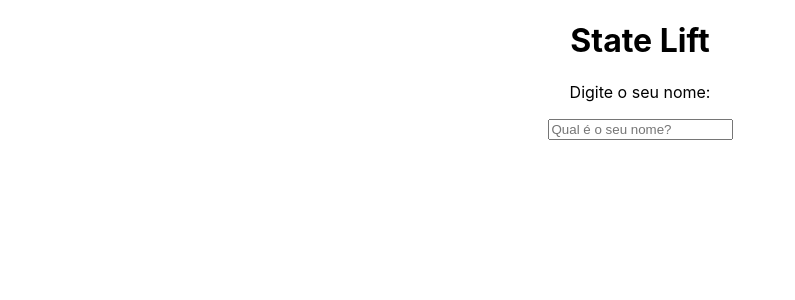
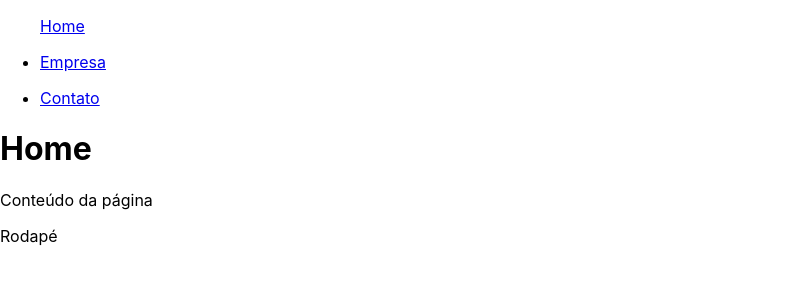
Before and after one commit to AlcindoNeto/react, a React (Create React App) app in the folder ARQUIVOS/meu-projeto/: page / in a window 1280 px wide. Shown: the top 300 px of the page, without its empty margins (0-795 px from the left). Built offline with nearby package versions, Linux system fonts and the light colour scheme.

Commit message:
React routers

```diff
--- a/ARQUIVOS/meu-projeto/package.json
+++ b/ARQUIVOS/meu-projeto/package.json
@@ -8,6 +8,7 @@
     "@testing-library/user-event": "^13.5.0",
     "react": "^18.3.1",
     "react-dom": "^18.3.1",
+    "react-router-dom": "^6.23.0",
     "react-scripts": "5.0.1",
     "web-vitals": "^2.1.4"
   },
--- a/ARQUIVOS/meu-projeto/src/App.jsx
+++ b/ARQUIVOS/meu-projeto/src/App.jsx
@@ -11,11 +11,18 @@ import OutraLista from './components/OutraLista.jsx';
 import { useState } from 'react';
 import SeuNome from './components/SeuNome.jsx';
 import Saudacao from './components/Saudacao.jsx';
+import {BrowserRouter as Router, Routes, Route} from 'react-router-dom'
+import Home from './pages/Home.jsx';
+import Empresa from './pages/Empresa.jsx';
+import Contato from './pages/Contato.jsx';
+import Navbar from './components/layout/Navbar.jsx';
+import Footer from './components/layout/Footer.jsx';
+
 
 
 function App() {
-  const [nome, setNome] = useState()
-  const meusItens = ['React', 'Vue', 'Angular']
+ /*  const [nome, setNome] = useState()
+  const meusItens = ['React', 'Vue', 'Angular'] */
 /*   const name = 'Alce'
   const newName = name.toLocaleUpperCase()
   const nome = 'Joao'
@@ -27,8 +34,17 @@ function App() {
 
 
   return (
-    <div className="App">
-      {/* <h2>Alterando o JSX</h2>
+    <Router>
+      <Navbar/>
+      <Routes>
+          <Route exact path="/" element={<Home />} />
+          <Route path="/contato" element={<Contato />} />
+          <Route path="/empresa" element={<Empresa />} />
+      </Routes>
+      <Footer/>
+    </Router>
+    //<div className="App">
+      /* <h2>Alterando o JSX</h2>
       <p>Olá, {newName}</p>
       <p>Soma: {sum(1, 2)}</p>
       <Frase/>
@@ -41,21 +57,21 @@ function App() {
       profissao="programador"
       foto='https://via.placeholder.com/150'
       />
-      <List/> */}
-      {/* <Evento numero={1}/>
-      <Evento numero={2}/> */}
-      {/* <Form/>
-      <Evento/> */}
-      {/* <h1>Renderização Condicional</h1>
-      <Condicional/> */}
-      {/* <h1>Renderização de Listas</h1>
+      <List/> */
+      /* <Evento numero={1}/>
+      <Evento numero={2}/> */
+      /* <Form/>
+      <Evento/> */
+      /* <h1>Renderização Condicional</h1>
+      <Condicional/> */
+      /* <h1>Renderização de Listas</h1>
       <OutraLista itens={meusItens}/>
-      <OutraLista itens={[]}/> */}
-      <h1>State Lift</h1>
+      <OutraLista itens={[]}/> */
+      /* <h1>State Lift</h1>
       <SeuNome setNome={setNome}/>
-      <Saudacao nome={nome}/>
-    </div>
-  );
+      <Saudacao nome={nome}/> */
+    //</div>
+  )
 }
 
 export default App;
--- /dev/null
+++ b/ARQUIVOS/meu-projeto/src/components/layout/Footer.jsx
@@ -0,0 +1,5 @@
+function Footer(){
+    return <footer>Rodapé</footer>
+}
+
+export default Footer
--- /dev/null
+++ b/ARQUIVOS/meu-projeto/src/components/layout/Navbar.jsx
@@ -0,0 +1,20 @@
+import { Link } from "react-router-dom"
+import styles from './Navbar.module.css'
+
+function Navbar(){
+    return(
+    <>
+    <ul className={styles.list}>
+        <li className={styles.item}><Link to="/">Home</Link></li>
+      </ul>
+      <ul>
+        <li className={styles.item}><Link to="/empresa">Empresa</Link></li>
+      </ul>
+      <ul>
+        <li className={styles.item}><Link to="/contato">Contato</Link></li>
+      </ul>
+      </>
+    )
+}
+
+export default Navbar
--- /dev/null
+++ b/ARQUIVOS/meu-projeto/src/components/layout/Navbar.module.css
@@ -0,0 +1,8 @@
+.list{
+    display: flex;
+    list-style: none;
+}
+
+.item{
+    margin-right: 1em;
+}
--- /dev/null
+++ b/ARQUIVOS/meu-projeto/src/pages/Contato.jsx
@@ -0,0 +1,12 @@
+import React from "react"
+
+function Contato(){
+    return(
+        <div>
+            <h1>Contato</h1>
+            <p>Conteúdo da página</p>
+        </div>
+    )
+}
+
+export default Contato
--- /dev/null
+++ b/ARQUIVOS/meu-projeto/src/pages/Empresa.jsx
@@ -0,0 +1,12 @@
+import React from "react"
+
+function Empresa(){
+    return(
+        <div>
+            <h1>Empresa</h1>
+            <p>Conteúdo da página</p>
+        </div>
+    )
+}
+
+export default Empresa
--- /dev/null
+++ b/ARQUIVOS/meu-projeto/src/pages/Home.jsx
@@ -0,0 +1,12 @@
+import React from "react"
+
+function Home(){
+    return(
+        <div>
+            <h1>Home</h1>
+            <p>Conteúdo da página</p>
+        </div>
+    )
+}
+
+export default Home
```
Also changed, not shown: 1 other file (tests, documents, lock files or other folders).
